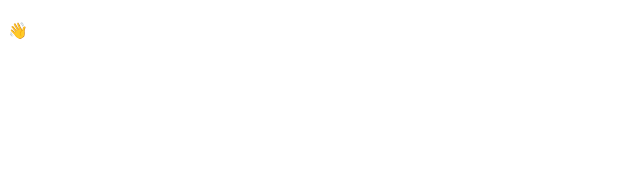
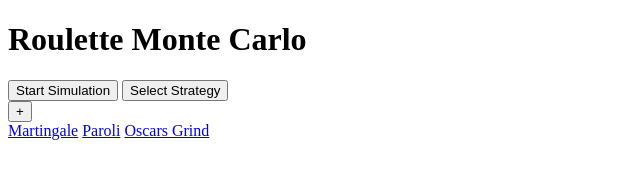
Before and after one commit to tz84/montecarlo_roulette, a plain HTML site: page src/index.html in a window 1280 px wide. Shown: the whole page, without its empty margins (0-640 px from the left). Drawn offline with Linux system fonts and the light colour scheme.

Commit message:
Updated index and results pages

```diff
--- a/src/index.html
+++ b/src/index.html
@@ -6,14 +6,25 @@
       http-equiv="Content-Security-Policy"
       content="default-src 'self'; script-src 'self'"
     />
-    <meta
-      http-equiv="X-Content-Security-Policy"
-      content="default-src 'self'; script-src 'self'"
-    />
     <title>Roulette Simulator</title>
   </head>
   <body>
-    <h1></h1>
-    <p>👋</p>
+
+    <!-- Heading and index page buttons -->
+    <h1>Roulette Monte Carlo</h1>
+    <button type="button">Start Simulation</button>
+    <button type="button">Select Strategy</button>
+
+    <!-- Dropdown meny for strategy -->
+    <div class="dropdown">
+      <button class="dropbtn">+</button>
+      <div class="dropdown-content">
+        <a href="#">Martingale</a>
+        <a href="#">Paroli</a>
+        <a href="#">Oscars Grind</a>
+      </div>
+    </div>
+
+    <p></p>
   </body>
 </html>
```
Also changed, not shown: src/results.html (added, +24 -0 lines).
